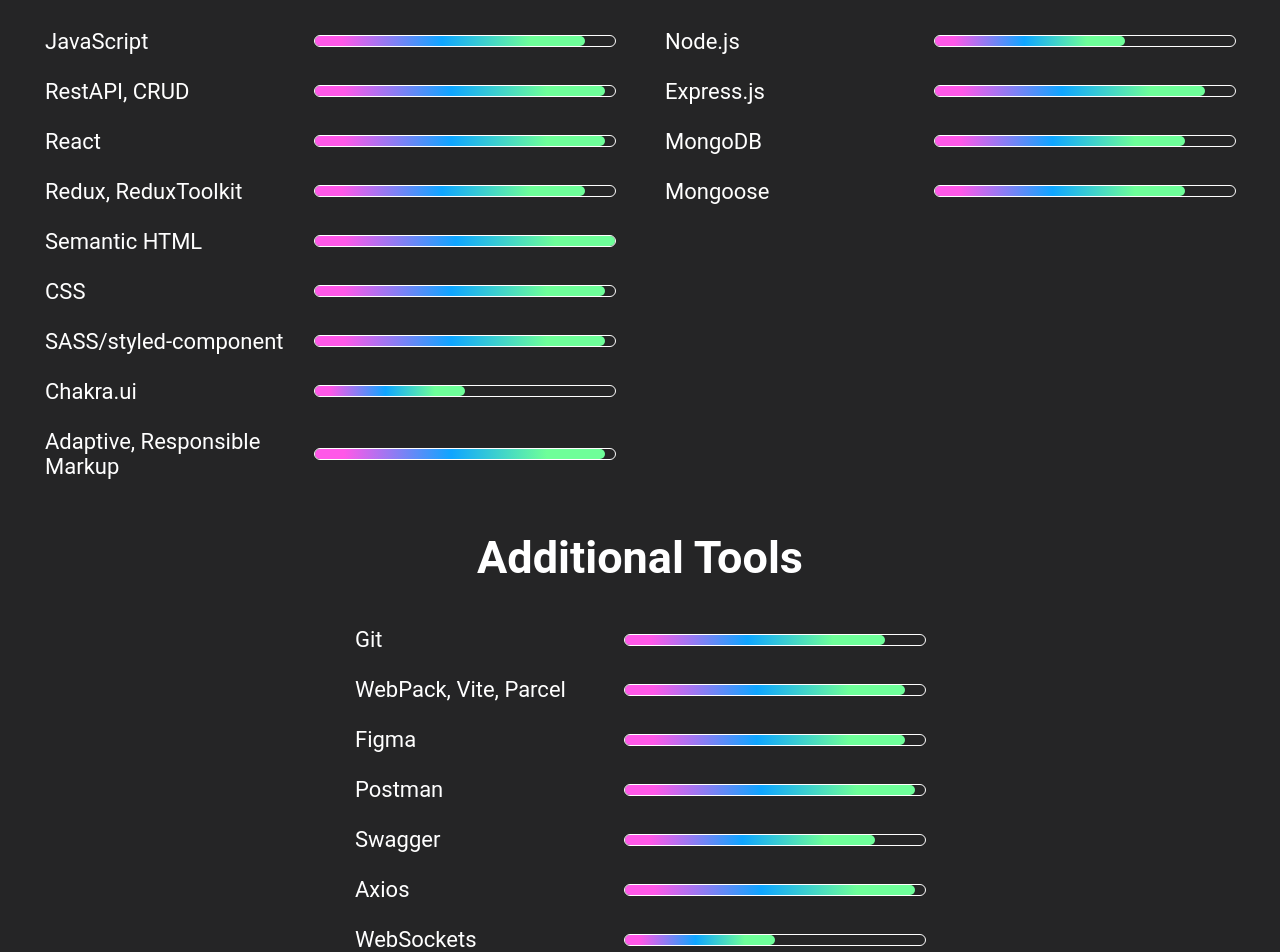
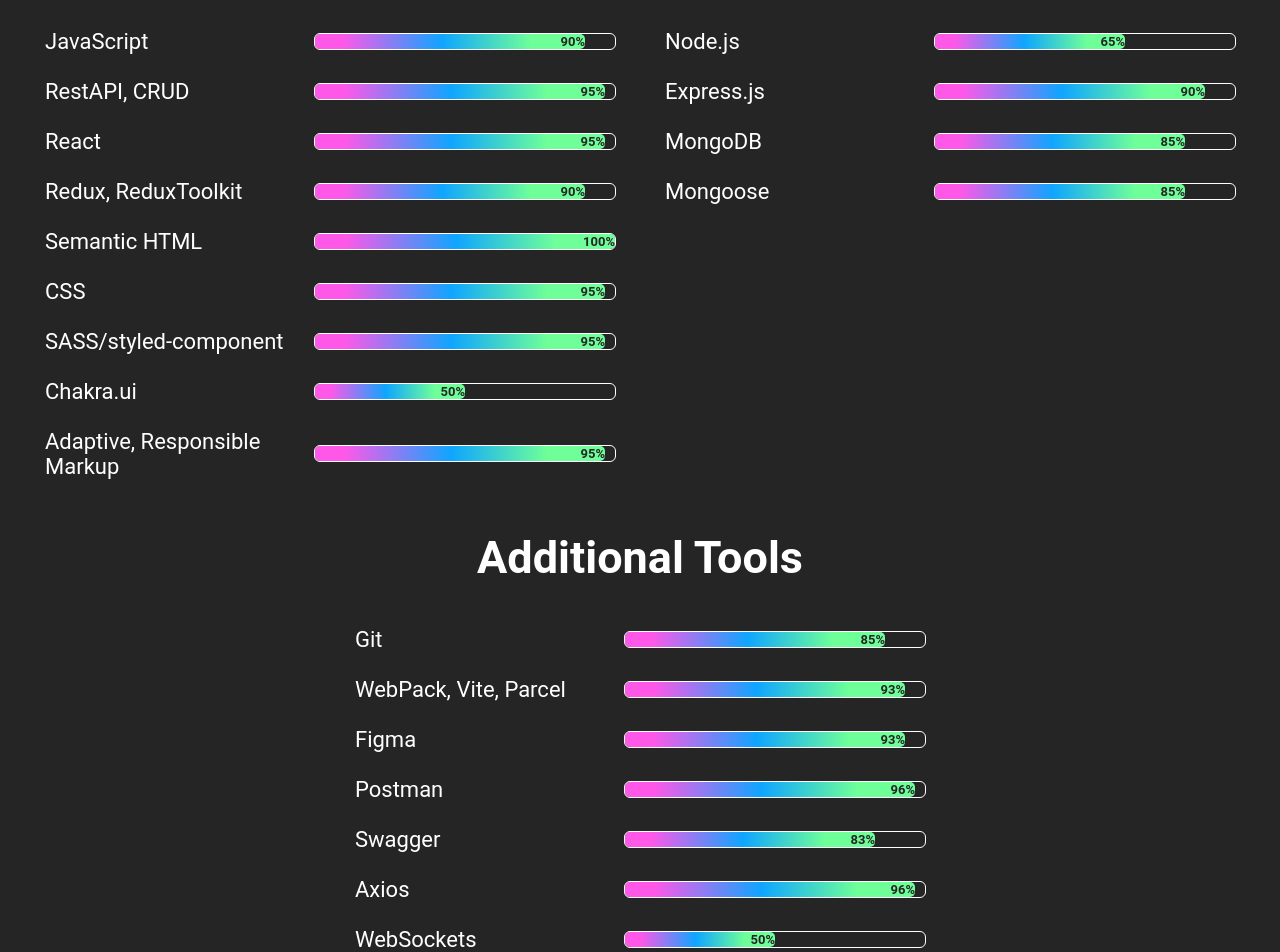
Before and after one commit to simplyNastya/portfolio, a React (Create React App) app: page /stack in a window 1280 px wide. Shown: the part 360-1312 px from the top of the page. Built offline with nearby package versions, Linux system fonts and the light colour scheme.

Commit message:
updated skillbar styles

```diff
--- a/src/components/Stack/Stack.jsx
+++ b/src/components/Stack/Stack.jsx
@@ -12,9 +12,9 @@
               <li className={styles.skillItem}>
                 <p className={styles.skillTitle}>JavaScript</p>
                 <div className={styles.skillProgressBarContainer}>
-                  <div
-                    className={`${styles.skillProgressBar} ${styles.js}`}
-                  ></div>
+                  <div className={`${styles.skillProgressBar} ${styles.js}`}>
+                    90%
+                  </div>
                 </div>
               </li>
               <li className={styles.skillItem}>
@@ -22,23 +22,25 @@
                 <div className={styles.skillProgressBarContainer}>
                   <div
                     className={`${styles.skillProgressBar} ${styles.restAPI}`}
-                  ></div>
+                  >
+                    95%
+                  </div>
                 </div>
               </li>
               <li className={styles.skillItem}>
                 <p className={styles.skillTitle}>React</p>
                 <div className={styles.skillProgressBarContainer}>
-                  <div
-                    className={`${styles.skillProgressBar} ${styles.react}`}
-                  ></div>
+                  <div className={`${styles.skillProgressBar} ${styles.react}`}>
+                    95%
+                  </div>
                 </div>
               </li>
               <li className={styles.skillItem}>
                 <p className={styles.skillTitle}>Redux, ReduxToolkit</p>
                 <div className={styles.skillProgressBarContainer}>
-                  <div
-                    className={`${styles.skillProgressBar} ${styles.redux}`}
-                  ></div>
+                  <div className={`${styles.skillProgressBar} ${styles.redux}`}>
+                    90%
+                  </div>
                 </div>
               </li>
               <li className={styles.skillItem}>
@@ -46,23 +48,25 @@
                 <div className={styles.skillProgressBarContainer}>
                   <div
                     className={`${styles.skillProgressBar} ${styles.semantic}`}
-                  ></div>
+                  >
+                    100%
+                  </div>
                 </div>
               </li>
               <li className={styles.skillItem}>
                 <p className={styles.skillTitle}>CSS</p>
                 <div className={styles.skillProgressBarContainer}>
-                  <div
-                    className={`${styles.skillProgressBar} ${styles.css}`}
-                  ></div>
+                  <div className={`${styles.skillProgressBar} ${styles.css}`}>
+                    95%
+                  </div>
                 </div>
               </li>
               <li className={styles.skillItem}>
                 <p className={styles.skillTitle}>SASS/styled-component</p>
                 <div className={styles.skillProgressBarContainer}>
-                  <div
-                    className={`${styles.skillProgressBar} ${styles.css}`}
-                  ></div>
+                  <div className={`${styles.skillProgressBar} ${styles.css}`}>
+                    95%
+                  </div>
                 </div>
               </li>
               <li className={styles.skillItem}>
@@ -70,7 +74,9 @@
                 <div className={styles.skillProgressBarContainer}>
                   <div
                     className={`${styles.skillProgressBar} ${styles.chakra}`}
-                  ></div>
+                  >
+                    50%
+                  </div>
                 </div>
               </li>
               <li className={styles.skillItem}>
@@ -80,7 +86,9 @@
                 <div className={styles.skillProgressBarContainer}>
                   <div
                     className={`${styles.skillProgressBar} ${styles.responsive}`}
-                  ></div>
+                  >
+                    95%
+                  </div>
                 </div>
               </li>
             </ul>
@@ -91,9 +99,9 @@
               <li className={styles.skillItem}>
                 <p className={styles.skillTitle}>Node.js</p>
                 <div className={styles.skillProgressBarContainer}>
-                  <div
-                    className={`${styles.skillProgressBar} ${styles.node}`}
-                  ></div>
+                  <div className={`${styles.skillProgressBar} ${styles.node}`}>
+                    65%
+                  </div>
                 </div>
               </li>
               <li className={styles.skillItem}>
@@ -101,7 +109,9 @@
                 <div className={styles.skillProgressBarContainer}>
                   <div
                     className={`${styles.skillProgressBar} ${styles.express}`}
-                  ></div>
+                  >
+                    90%
+                  </div>
                 </div>
               </li>
               <li className={styles.skillItem}>
@@ -109,7 +119,9 @@
                 <div className={styles.skillProgressBarContainer}>
                   <div
                     className={`${styles.skillProgressBar} ${styles.mongoDB}`}
-                  ></div>
+                  >
+                    85%
+                  </div>
                 </div>
               </li>
               <li className={styles.skillItem}>
@@ -117,7 +129,9 @@
                 <div className={styles.skillProgressBarContainer}>
                   <div
                     className={`${styles.skillProgressBar} ${styles.mongoose}`}
-                  ></div>
+                  >
+                    85%
+                  </div>
                 </div>
               </li>
             </ul>
@@ -128,9 +142,9 @@
               <li className={styles.skillItem}>
                 <p className={styles.skillTitle}>Git</p>
                 <div className={styles.skillProgressBarContainer}>
-                  <div
-                    className={`${styles.skillProgressBar} ${styles.git}`}
-                  ></div>
+                  <div className={`${styles.skillProgressBar} ${styles.git}`}>
+                    85%
+                  </div>
                 </div>
               </li>
               <li className={styles.skillItem}>
@@ -138,15 +152,17 @@
                 <div className={styles.skillProgressBarContainer}>
                   <div
                     className={`${styles.skillProgressBar} ${styles.bundlers}`}
-                  ></div>
+                  >
+                    93%
+                  </div>
                 </div>
               </li>
               <li className={styles.skillItem}>
                 <p className={styles.skillTitle}>Figma</p>
                 <div className={styles.skillProgressBarContainer}>
-                  <div
-                    className={`${styles.skillProgressBar} ${styles.figma}`}
-                  ></div>
+                  <div className={`${styles.skillProgressBar} ${styles.figma}`}>
+                    93%
+                  </div>
                 </div>
               </li>
               <li className={styles.skillItem}>
@@ -154,7 +170,9 @@
                 <div className={styles.skillProgressBarContainer}>
                   <div
                     className={`${styles.skillProgressBar} ${styles.postman}`}
-                  ></div>
+                  >
+                    96%
+                  </div>
                 </div>
               </li>
               <li className={styles.skillItem}>
@@ -162,15 +180,17 @@
                 <div className={styles.skillProgressBarContainer}>
                   <div
                     className={`${styles.skillProgressBar} ${styles.swagger}`}
-                  ></div>
+                  >
+                    83%
+                  </div>
                 </div>
               </li>
               <li className={styles.skillItem}>
                 <p className={styles.skillTitle}>Axios</p>
                 <div className={styles.skillProgressBarContainer}>
-                  <div
-                    className={`${styles.skillProgressBar} ${styles.axios}`}
-                  ></div>
+                  <div className={`${styles.skillProgressBar} ${styles.axios}`}>
+                    96%
+                  </div>
                 </div>
               </li>
               <li className={styles.skillItem}>
@@ -178,7 +198,9 @@
                 <div className={styles.skillProgressBarContainer}>
                   <div
                     className={`${styles.skillProgressBar} ${styles.webSockets}`}
-                  ></div>
+                  >
+                    50%
+                  </div>
                 </div>
               </li>
               <li className={styles.skillItem}>
@@ -186,15 +208,17 @@
                 <div className={styles.skillProgressBarContainer}>
                   <div
                     className={`${styles.skillProgressBar} ${styles.socket}`}
-                  ></div>
+                  >
+                    50%
+                  </div>
                 </div>
               </li>
               <li className={styles.skillItem}>
                 <p className={styles.skillTitle}>unit testing</p>
                 <div className={styles.skillProgressBarContainer}>
-                  <div
-                    className={`${styles.skillProgressBar} ${styles.unit}`}
-                  ></div>
+                  <div className={`${styles.skillProgressBar} ${styles.unit}`}>
+                    16%
+                  </div>
                 </div>
               </li>
               <li className={styles.skillItem}>
@@ -202,7 +226,9 @@
                 <div className={styles.skillProgressBarContainer}>
                   <div
                     className={`${styles.skillProgressBar} ${styles.docker}`}
-                  ></div>
+                  >
+                    16%
+                  </div>
                 </div>
               </li>
             </ul>
--- a/src/components/Stack/stack.module.css
+++ b/src/components/Stack/stack.module.css
@@ -115,7 +115,7 @@
 
 .skillProgressBarContainer {
     width: 220px;
-    height: 10px;
+    height: 15px;
     outline: 1px solid white;
     border-radius: 5px;
 
@@ -126,12 +126,28 @@
 
 .skillProgressBar {
     width: var(--width);
-    height: 10px;
+    height: 15px;
+
+    text-align: end;
+    font-size: 13px;
+    font-weight: 600;
+    color: #252526;
+
     background: linear-gradient(90deg, rgba(255, 88, 232, 1) 10%, rgba(15, 165, 255, 1) 47%, rgba(110, 255, 153, 1) 80%);
 
     border-radius: 5px;
 
-    animation: progress 5s ease-in;
+    animation: progress 2.5s ease-in;
+}
+
+@keyframes colorA {
+    0% {
+        color: transparent;
+    }
+
+    100% {
+        color: #252526;
+    }
 }
 
 @keyframes progress {
--- a/src/pages/ContactsPage/ContactsPage.jsx
+++ b/src/pages/ContactsPage/ContactsPage.jsx
@@ -15,7 +15,7 @@
                     href="mailto:koretska.anastasiia@gmail.com"
                     className={styles.link}
                   >
-                    koretska.anastasiia.dev@gmail.com
+                    koretska.anastasiia@gmail.com
                   </a>
                 </p>
               </li>
```
